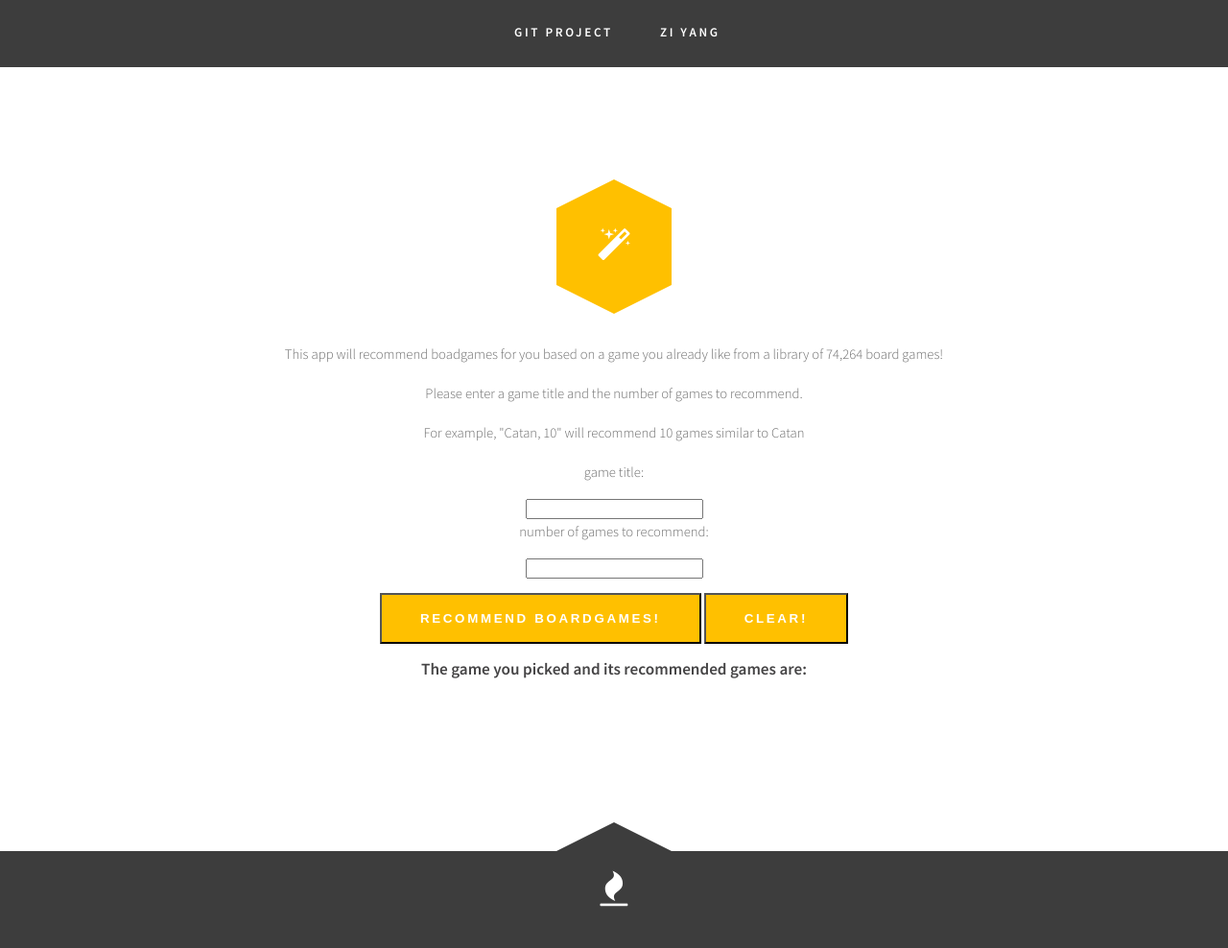
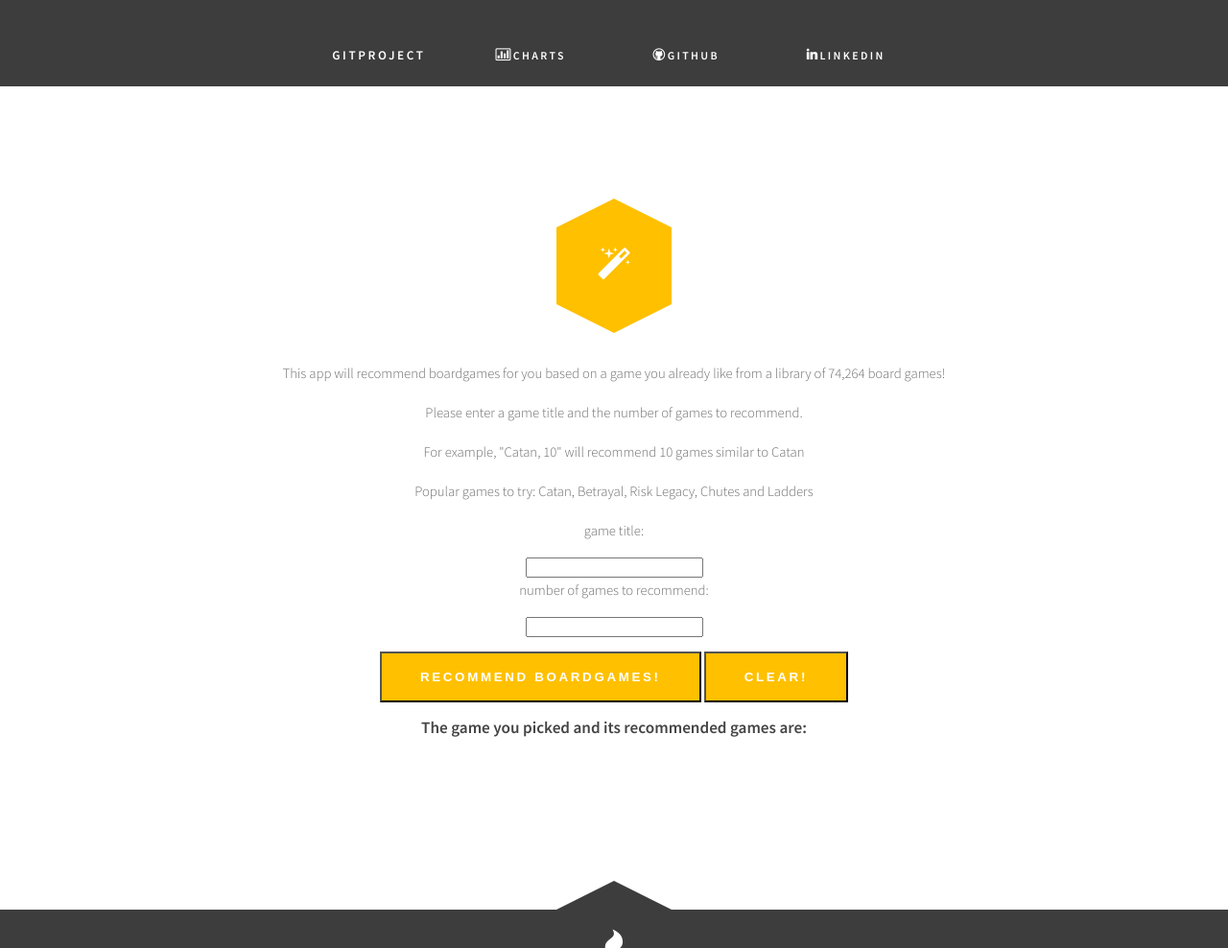
Before and after one commit to zyang0009/boardgamerecommender, a Flask app: page / in a window 1280 px wide. Shown: the part 413-1401 px from the top of the page at 96% size. Run offline with Flask 2, Linux system fonts and the light colour scheme.

Commit message:
messing with the colors and links on the website

```diff
--- a/src/static/css/default.css
+++ b/src/static/css/default.css
@@ -58,6 +58,7 @@ table
 	text-align:left;
 	color: rgb(0, 0, 0);
 	width: 95%;
+	font: 14px;
 }
 
 th{
@@ -70,7 +71,7 @@ tr{
 }
 tr:nth-child(even)
 {
-	background-color: lightblue;
+	background-color: #e4c977;
 	font:rgb(0,0,0);
 }
 tr td:first-child {
--- a/src/templates/index.html
+++ b/src/templates/index.html
@@ -38,14 +38,13 @@ Released   : 20131117
 		</div>
 	</div>
 	<div id="menu-wrapper">
-		<div id="menu">
-			<ul>
-				<!-- <li class="current_page_item"><a href="#" accesskey="1" title="">Homepage</a></li>
-				<li><a href="#" accesskey="2" title="">Our Clients</a></li> -->
-				<li><a href="https://github.com/zyang0009/boardgamerecommender" accesskey="1" title="">Git
-						Project</a></li>
-				<li><a href="https://github.com/zyang0009/" accesskey="2" title="">Zi Yang</a></li>
-				<!-- <li><a href="http://www.omdbapi.com/" accesskey="5" title="">Poster Credits: OMDB API</a></li> -->
+		<div id="menu" align="center">
+			<ul">
+				<li><a href="https://github.com/zyang0009/boardgamerecommender" accesskey="1" title="">GitProject</a></li>
+				<li><a href="https://docs.google.com/presentation/d/1cczTFw_pGzuZmPQVbxFNQJbSFp9Rbf5KZo6O21tjt3s" accesskey="2"><span class="icon icon-bar-chart" size="10,10">Charts</span></a></li>
+				<li><a href="https://github.com/zyang0009/" accesskey="3" title=""><span class="icon icon-github" size="10,10">GitHub</span></a></li>
+				<li><a href="https://www.linkedin.com/in/ziyang0009/" accesskey="4" title=""><span class="icon icon-linkedin" size="10,10">LinkedIn</span></a></li>
+
 			</ul>
 		</div>
 	</div>
@@ -57,9 +56,10 @@ Released   : 20131117
 				<div class="ebox2">
 					<div class="hexagon"><span class="icon icon-magic"></span></div>
 
-					<p>This app will recommend boadgames for you based on a game you already like from a library of 74,264 board games!</p>
+					<p>This app will recommend boardgames for you based on a game you already like from a library of 74,264 board games!</p>
 					<p>Please enter a game title and the number of games to recommend.</p>
 					<p>For example, "Catan, 10" will recommend 10 games similar to Catan</p>
+					<p>Popular games to try: Catan, Betrayal, Risk Legacy, Chutes and Ladders</p>
 
 
 					<div class="row">
```
Also changed, not shown: img/Categories_pie.png (added), img/Mechanics_pie.png (added), img/category.png (added), img/category_pie.png (added), img/topcategory.png (added), 7 other files.
